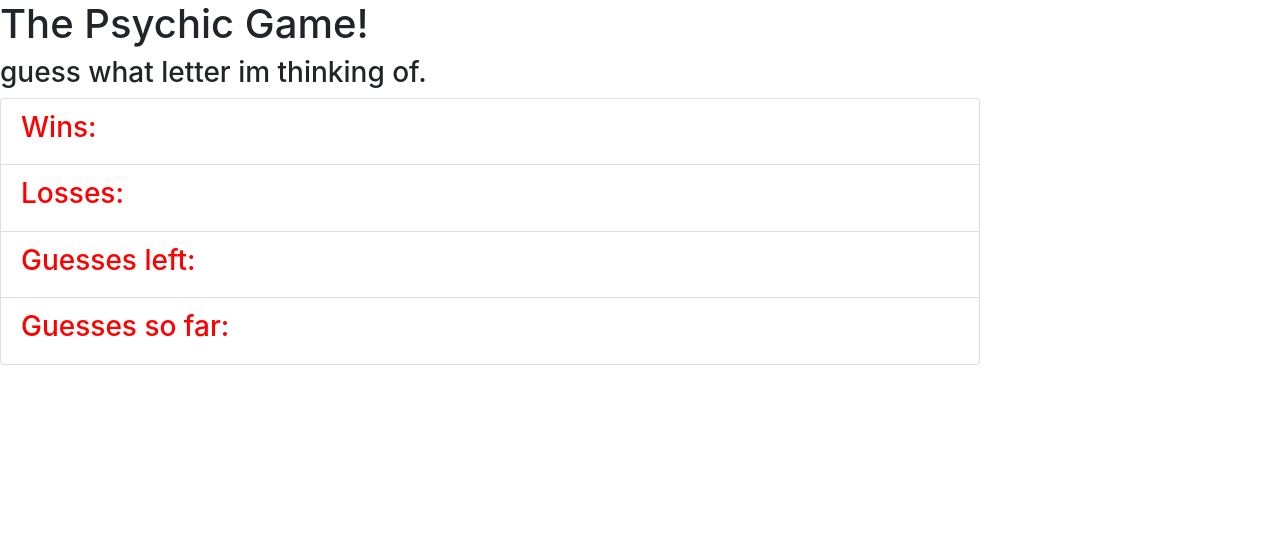
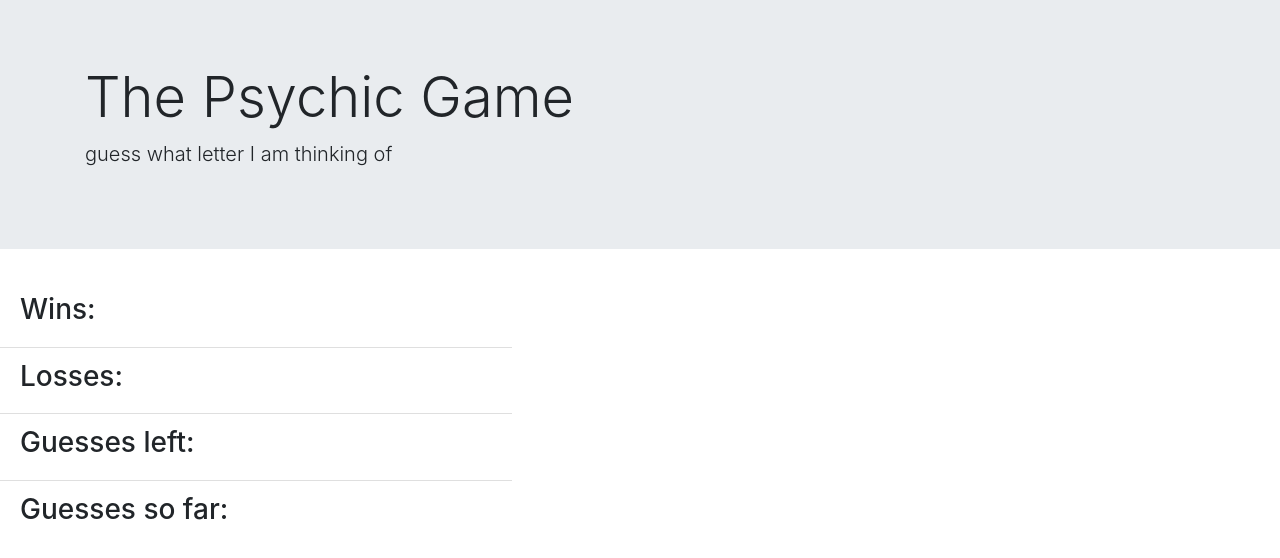
Before and after one commit to mbarachkov/Psychic-Game, a plain HTML site: page index.html in a window 1280 px wide. Drawn offline with nearby package versions, Linux system fonts and the light colour scheme.

Commit message:
added some bootstrap styles and changed positioning on items

```diff
--- a/assets/css/style.css
+++ b/assets/css/style.css
@@ -1,11 +1,9 @@
 body {
     background-color: grey;
-    width: 980px;
-    margin: 0 auto;
+
 
 }
 #container {
-    margin: 0 auto;
-    width: 100%;
-    color: red;
+    width: 40%;
+
 }
--- a/assets/javascript/game.js
+++ b/assets/javascript/game.js
@@ -44,6 +44,6 @@ document.onkeyup = function(event) {
 	document.querySelector("#wins").textContent = wins;
 	document.querySelector("#losses").textContent = losses;
 	document.querySelector("#guessesleft").textContent = gLeft;
-	document.querySelector("#gSoFar").textContent = pGuess;
+	document.querySelector("#gSoFar").textContent = lGuessed;
 
 }
--- a/index.html
+++ b/index.html
@@ -13,20 +13,32 @@
 
 <body>
   <script src="assets/javascript/game.js"></script>
-  <h1>The Psychic Game!</h1>
-  <h3>guess what letter im thinking of.</h3>
+  <div class="jumbotron jumbotron-fluid">
+    <div class="container">
+      <h1 class="display-4">The Psychic Game</h1>
+      <p class="lead">guess what letter I am thinking of</p>
+    </div>
+  </div>
+
+
+  <!-- <h1>The Psychic Game!</h1> -->
+  <!-- <h3>guess what letter im thinking of.</h3> -->
 
   <div id="container">
-    <ul class="list-group">
+    <ul class="list-group list-group-flush">
+
           <li class="list-group-item">
             <h3>Wins: <span id="wins"></span></h3>
           </li>
+
           <li class="list-group-item">
             <h3>Losses: <span id="losses"></span></h3>
           </li>
+
           <li class="list-group-item">
             <h3>Guesses left: <span id="guessesleft"></span></h3>
           </li>
+
           <li class="list-group-item">
             <h3>Guesses so far: <span id="gSoFar"></span></h3>
       </li>
```
Lines whose indentation alone changed are shown as unchanged.
